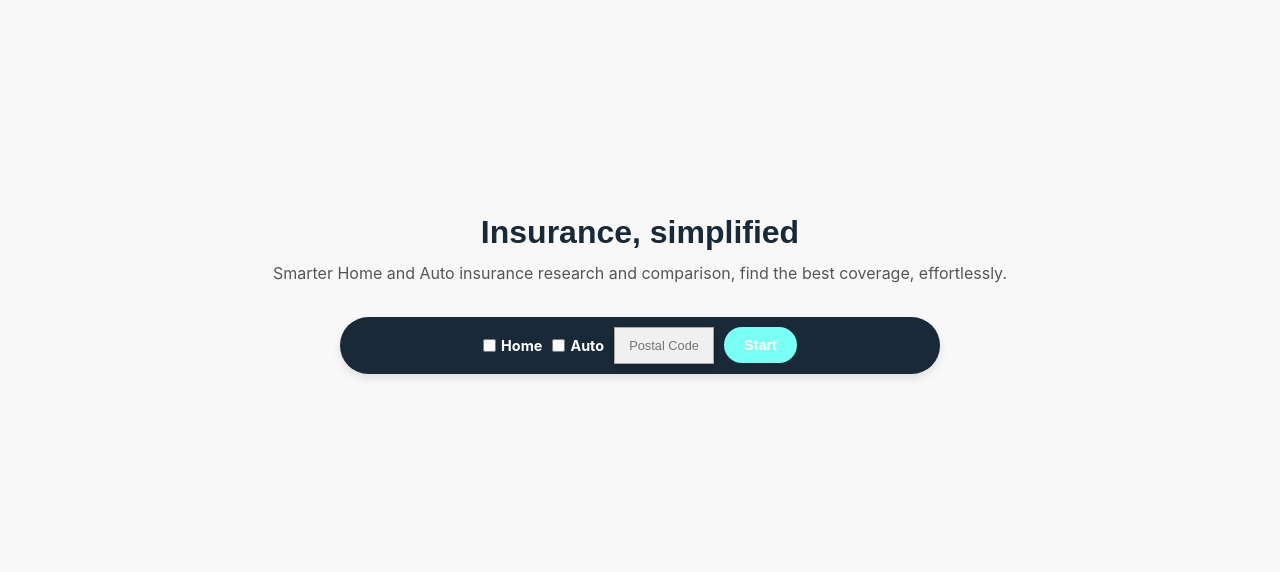
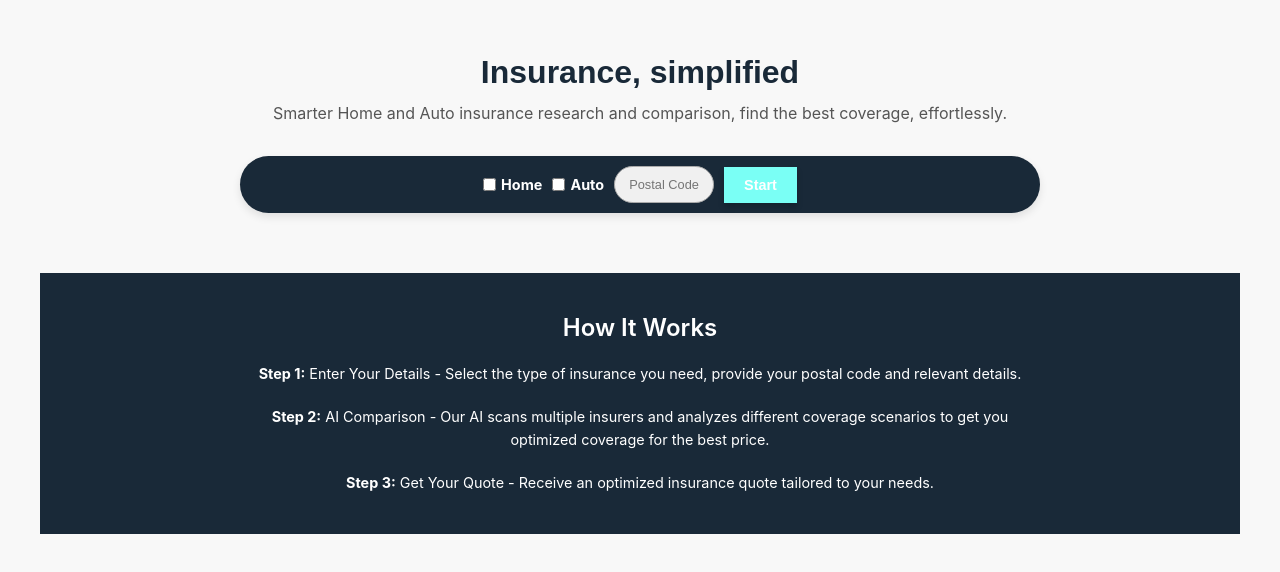
Before and after one commit to vidx3m/ince, a Next.js app: page / in a window 1280 px wide. Shown: the part 106-678 px from the top of the page. Built offline with nearby package versions, Linux system fonts and the light colour scheme.

Commit message:
Updated landing page with How It Works section

```diff
--- a/pages/index.tsx
+++ b/pages/index.tsx
@@ -37,7 +37,7 @@ export default function Home() {
                 borderRadius: "30px",
                 boxShadow: "0 4px 8px rgba(0, 0, 0, 0.1)",
                 gap: "10px",
-                maxWidth: "600px",
+                maxWidth: "800px",
                 width: "100%"
             }}>
                 <label style={{ fontSize: "0.9rem", cursor: "pointer", display: "flex", alignItems: "center", color: "#ffffff", fontWeight: "bold" }}>
@@ -53,7 +53,7 @@ export default function Home() {
                     maxLength={7}
                     style={{
                         padding: "10px",
-                        borderRadius: "0px", boxShadow: "0 4px 6px rgba(0, 0, 0, 0.2)",
+                        borderRadius: "20px",
                         border: "1px solid #aaa",
                         backgroundColor: "#f0f0f0",
                         color: "#333",
@@ -68,18 +68,39 @@ export default function Home() {
                     <button className="button" style={{
                         padding: "10px 20px",
                         fontSize: "0.9rem",
-                        borderRadius: "20px",
+                        borderRadius: "0px",
                         cursor: "pointer",
                         backgroundColor: "#7afff5",
                         color: "white",
                         border: "none",
                         fontWeight: "bold",
-                        transition: "all 0.3s ease-in-out"
+                        transition: "all 0.3s ease-in-out",
+                        boxShadow: "0 4px 6px rgba(0, 0, 0, 0.2)"
                     }}>
                         Start
                     </button>
                 </Link>
             </div>
+
+            <div style={{
+                marginTop: "60px",
+                backgroundColor: "#192938",
+                color: "#ffffff",
+                padding: "40px",
+                width: "100%",
+                textAlign: "center"
+            }}>
+                <h2 style={{ fontSize: "1.5rem", fontWeight: "600", marginBottom: "20px" }}>How It Works</h2>
+                <p style={{ fontSize: "0.9rem", maxWidth: "800px", margin: "auto", lineHeight: "1.6" }}>
+                    <strong>Step 1:</strong> Enter Your Details - Select the type of insurance you need, provide your postal code and relevant details.
+                </p>
+                <p style={{ fontSize: "0.9rem", maxWidth: "800px", margin: "20px auto", lineHeight: "1.6" }}>
+                    <strong>Step 2:</strong> AI Comparison - Our AI scans multiple insurers and analyzes different coverage scenarios to get you optimized coverage for the best price.
+                </p>
+                <p style={{ fontSize: "0.9rem", maxWidth: "800px", margin: "auto", lineHeight: "1.6" }}>
+                    <strong>Step 3:</strong> Get Your Quote - Receive an optimized insurance quote tailored to your needs.
+                </p>
+            </div>
         </div>
     );
 }
```
